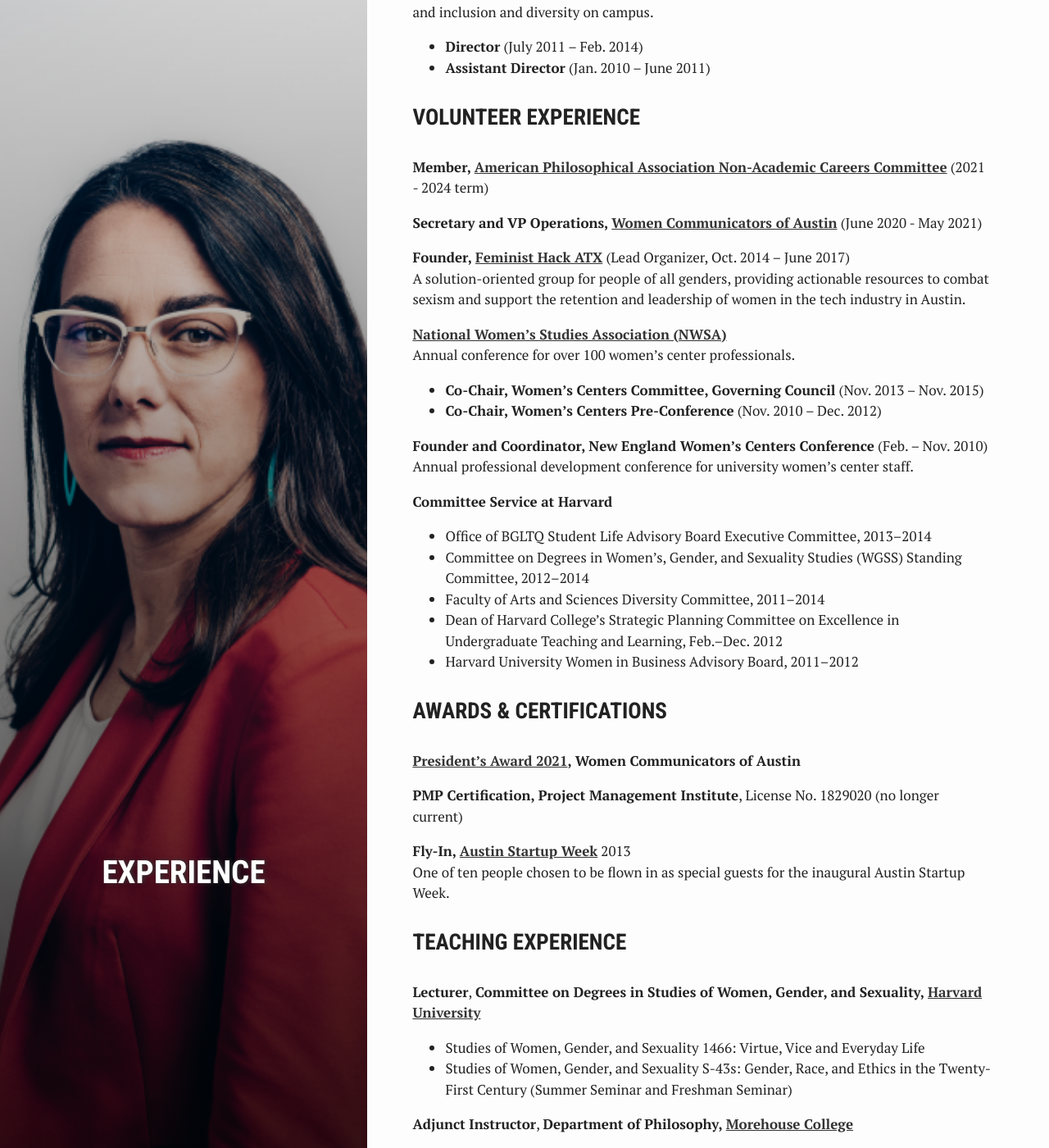
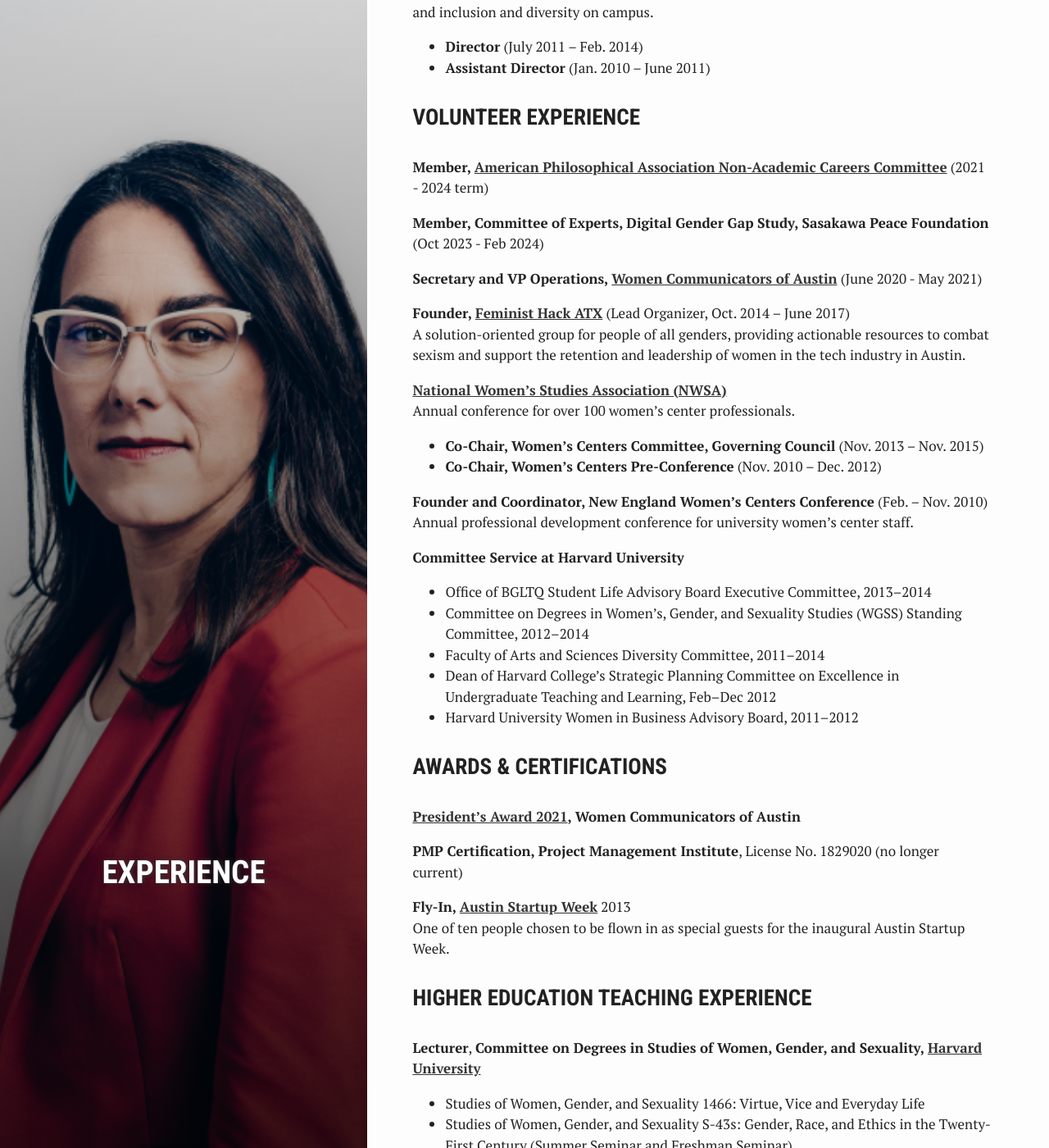
Before and after one commit to Dr-G/Dr-G.github.io, a Jekyll site: the page built from experience.md, in a window 1280 px wide and 1400 px high, scrolled down 1353 px. Shown: the whole window at 82% size. Built offline with Jekyll 4.4.1, drawn with Linux system fonts in a browser that asks for light colours; some of the changed text lies outside the part shown.

Commit message:
Update experience.md
tweak job title, add volunteer experience

```diff
--- a/experience.md
+++ b/experience.md
@@ -58,6 +58,8 @@
 
 **Member, [American Philosophical Association Non-Academic Careers Committee](https://www.apaonline.org/group/nonacademic)** (2021 - 2024 term)
 
+**Member, Committee of Experts, Digital Gender Gap Study, Sasakawa Peace Foundation** (Oct 2023 - Feb 2024)
+
 **Secretary and VP Operations, [Women Communicators of Austin](https://wcaustin.org)** (June 2020 - May 2021)
 
 **Founder, [Feminist Hack ATX](http://www.feministhack.com/)** (Lead Organizer, Oct. 2014 – June 2017)
@@ -71,11 +73,11 @@
 **Founder and Coordinator, New England Women’s Centers Conference** (Feb. – Nov. 2010)
 Annual professional development conference for university women's center staff.
 
- **Committee Service at Harvard**
+ **Committee Service at Harvard University**
 *   Office of BGLTQ Student Life Advisory Board Executive Committee, 2013–2014
 *   Committee on Degrees in Women’s, Gender, and Sexuality Studies (WGSS) Standing Committee, 2012–2014
 *   Faculty of Arts and Sciences Diversity Committee, 2011–2014
-*   Dean of Harvard College’s Strategic Planning Committee on Excellence in Undergraduate Teaching and Learning, Feb.–Dec. 2012
+*   Dean of Harvard College’s Strategic Planning Committee on Excellence in Undergraduate Teaching and Learning, Feb–Dec 2012
 *   Harvard University Women in Business Advisory Board, 2011–2012
 
 
@@ -89,7 +91,7 @@
 One of ten people chosen to be flown in as special guests for the inaugural Austin Startup Week.
 
 
-<h3>TEACHING EXPERIENCE</h3>
+<h3>HIGHER EDUCATION TEACHING EXPERIENCE</h3>
 
 **Lecturer**, **Committee on Degrees in Studies of Women, Gender, and Sexuality, [Harvard University](http://wgs.fas.harvard.edu/)**
 
```
Also changed, not shown: other parts of experience.md (+1 -1 lines).
